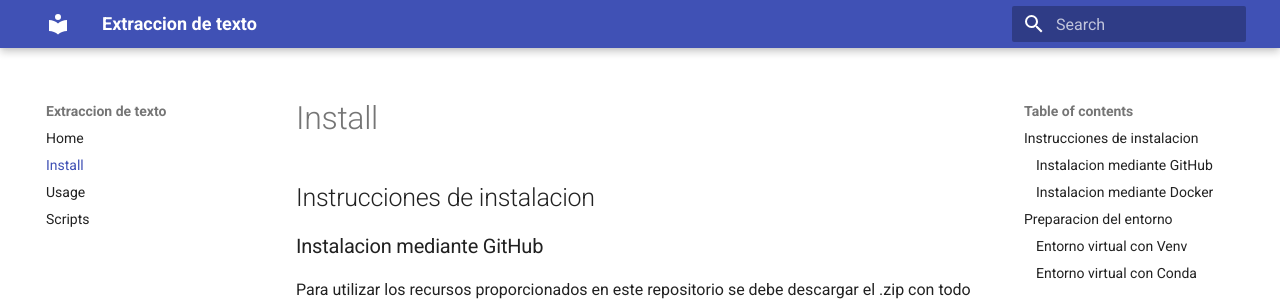
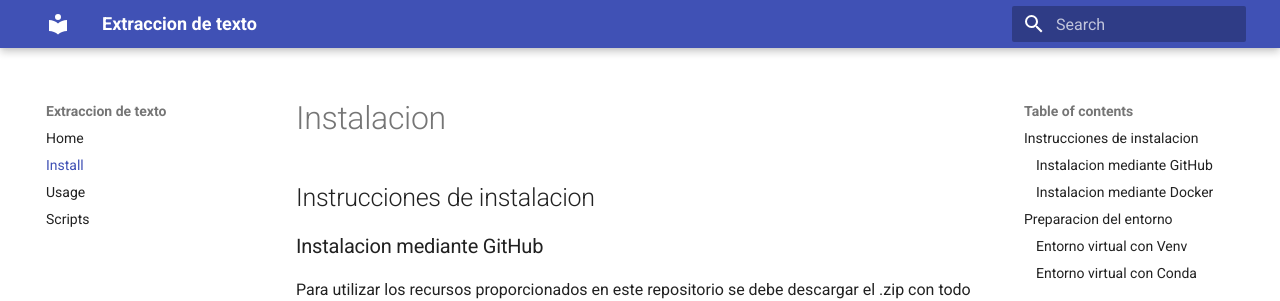
Before and after one commit to fdzdani/Analizador-de-Texto, an MkDocs documentation site: the page built from docs/installation.md, in a window 1280 px wide and 900 px high. Shown: the top 301 px of the window. Built offline with MkDocs 1.6.1 and Material for MkDocs 9.7.7, drawn with Linux system fonts in a browser that asks for light colours.

Commit message:
Update installation.md

`````diff
--- a/docs/installation.md
+++ b/docs/installation.md
@@ -1,3 +1,4 @@
+# Instalacion
 ## Instrucciones de instalacion
 ### Instalacion mediante GitHub
 Para utilizar los recursos proporcionados en este repositorio se debe descargar el .zip con todo el contenido o realizar un ````git clone```` de este repositorio.
`````
